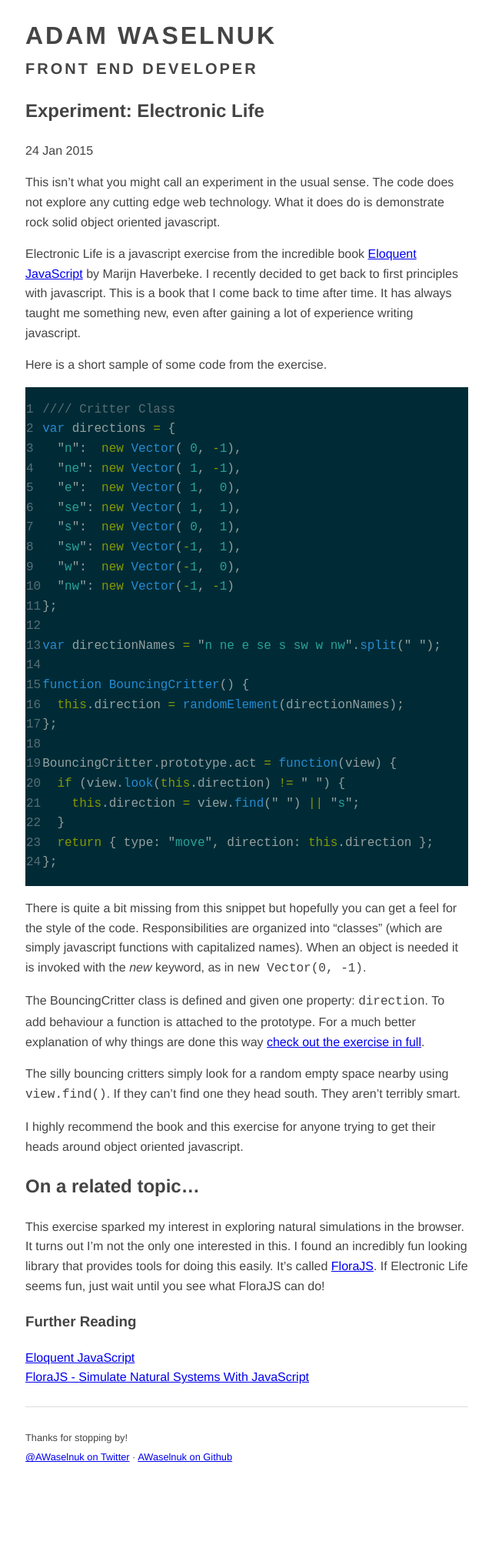
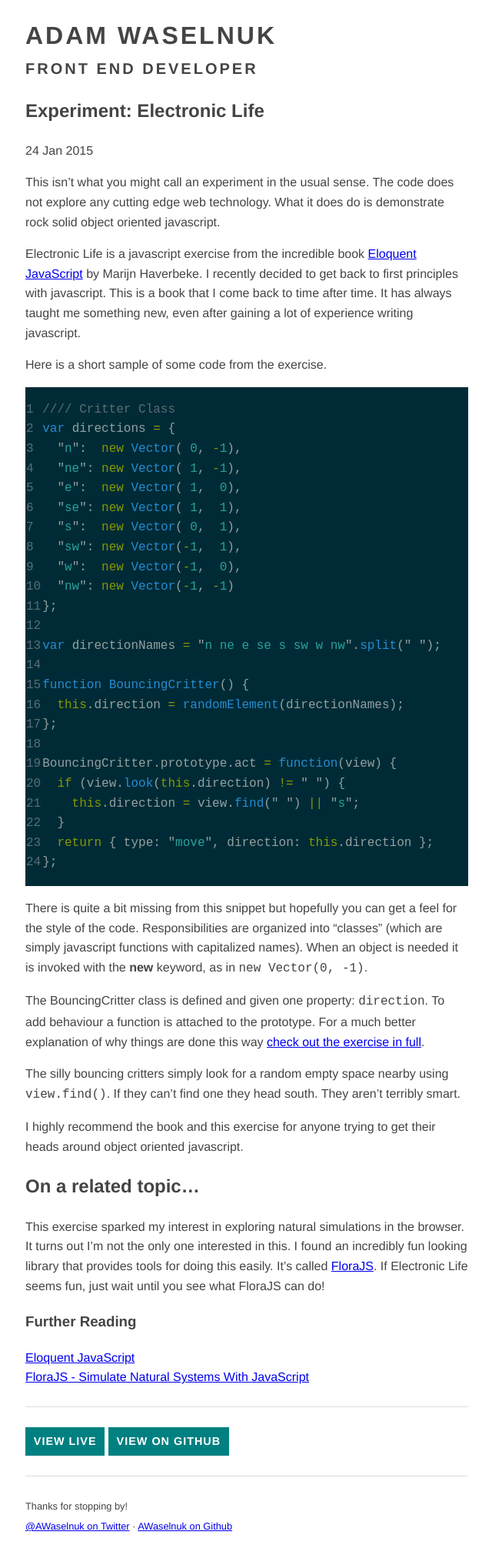
Before and after one commit to AWaselnuk/AWaselnuk.github.io, a Jekyll site: the page built from _posts/2015-01-24-electronic-life.markdown, in a window 1280 px wide. Shown: the whole page at 77% size, without its empty margins (319-959 px from the left). Built offline with Jekyll 4.4.1, drawn with Linux system fonts in a browser that asks for light colours; Markdown is read by kramdown in place of the engine named in the settings; before the commit the page ends 1931 px from its top, so only the background shows below that.

Commit message:
Experiments list. More formatting.

```diff
--- /dev/null
+++ b/_includes/external_links.html
@@ -0,0 +1,11 @@
+
+<hr>
+
+<div>
+  {% if page.live %}
+  <a class="btn btn-primary random-color" href="{{ page.live }}">View Live</a>
+  {% endif %}
+  {% if page.github %}
+  <a class="btn btn-primary random-color" href="{{ page.github }}">View On Github</a>
+  {% endif %}
+</div>
--- a/_layouts/post.html
+++ b/_layouts/post.html
@@ -3,8 +3,8 @@ layout: default
 ---
 <div class="post">
 
-  <h2 class="post-title">{{ page.title }}</h2>
-  <p class="post-date">{{ page.date | date_to_string }}</p>
+  <h2 class="post-title random-color">{{ page.title }}</h2>
+  <p class="date">{{ page.date | date_to_string }}</p>
 
   <div class="post-content">
   {{ content }}
--- a/_layouts/project.html
+++ b/_layouts/project.html
@@ -2,7 +2,7 @@
 layout: default
 ---
 <h2>{{ page.title }}</h2>
-<p class="meta">{{ page.date | date_to_string }}</p>
+<p class="meta date">{{ page.date | date_to_string }}</p>
 
 <div class="post">
 {{ content }}
--- a/_posts/2015-01-24-electronic-life.markdown
+++ b/_posts/2015-01-24-electronic-life.markdown
@@ -2,8 +2,10 @@
 layout: post
 title:  "Experiment: Electronic Life"
 date:   2015-01-24 13:31:00
-categories: experiments javascript
-github: "//awaselnuk.github.io/electronic-life/"
+categories: experiments
+tags: experiments javascript
+live: "//awaselnuk.github.io/electronic-life/"
+github: "//github.com/AWaselnuk/electronic-life"
 cover: "http://38.media.tumblr.com/a7c1fb8071e4f9dfa12a9a40b90879c2/tumblr_n85aner12e1qzw1qyo1_500.gif"
 readings:
   - title: Eloquent JavaScript
@@ -11,7 +13,6 @@ readings:
   - title: FloraJS - Simulate Natural Systems With JavaScript
     url: "//github.com/vinceallenvince/FloraJS"
 ---
-<!-- TODO: View on github link -->
 
 This isn't what you might call an experiment in the usual sense. The code does not explore any cutting edge web technology. What it does do is demonstrate rock solid object oriented javascript.
 
@@ -48,9 +49,9 @@ BouncingCritter.prototype.act = function(view) {
 
 There is quite a bit missing from this snippet but hopefully you can get a feel for the style of the code.
 Responsibilities are organized into "classes" (which are simply javascript functions with capitalized names).
-When an object is needed it is invoked with the *new* keyword, as in `new Vector(0, -1)`.
+When an object is needed it is invoked with the **new** keyword, as in <code>new Vector(0, -1)</code>.
 
-The BouncingCritter class is defined and given one property: `direction`. To add behaviour a function is attached to the prototype.
+The BouncingCritter class is defined and given one property: <code>direction</code>. To add behaviour a function is attached to the prototype.
 For a much better explanation of why things are done this way [check out the exercise in full](http://eloquentjavascript.net/07_elife.html).
 
 The silly bouncing critters simply look for a random empty space nearby using `view.find()`. If they can't find one they head south. They aren't terribly smart.
@@ -62,3 +63,5 @@ I highly recommend the book and this exercise for anyone trying to get their hea
 This exercise sparked my interest in exploring natural simulations in the browser. It turns out I'm not the only one interested in this. I found an incredibly fun looking library that provides tools for doing this easily. It's called [FloraJS](https://github.com/vinceallenvince/FloraJS). If Electronic Life seems fun, just wait until you see what FloraJS can do!
 
 {% include further_reading.html %}
+
+{% include external_links.html %}
--- a/_scss/main.scss
+++ b/_scss/main.scss
@@ -11,6 +11,7 @@
 // Elements
 @import "grid";
 @import "type";
+@import "buttons.scss";
 
 // Site
 @import "global";
--- a/css/main.css
+++ b/css/main.css
@@ -504,6 +504,27 @@ hr {
   padding: 0;
   list-style: none; }
 
+.btn {
+  display: inline-block;
+  padding: 0.5em 0.75em;
+  background-color: #BBBBBB;
+  color: white;
+  text-decoration: none;
+  text-transform: uppercase;
+  letter-spacing: 1px;
+  font-size: 0.9em;
+  font-weight: 600; }
+  .btn:hover {
+    cursor: pointer;
+    background-color: #a2a2a2;
+    -webkit-transform: scale(1.02);
+        -ms-transform: scale(1.02);
+            transform: scale(1.02); }
+  .btn.btn-primary {
+    background-color: teal; }
+    .btn.btn-primary:hover {
+      background-color: #004d4d; }
+
 * {
   -moz-box-sizing: border-box;
        box-sizing: border-box; }
--- a/index.html
+++ b/index.html
@@ -39,7 +39,7 @@ title: Adam Waselnuk - Front End Developer
         {% for post in site.posts %}
           <li class="post">
             <h3 class="post-title"><a href="{{ post.url }}">{{ post.title }}</a></h3>
-            <p class="post-date">{{ post.date | date_to_string }}</p>
+            <p class="date">{{ post.date | date_to_string }}</p>
             <p class="post-excerpt">{{ post.excerpt }} <a class="read-more" href="{{ post.url }}">read more ...</a></p>
           </li>
         {% endfor %}
--- a/projects.html
+++ b/projects.html
@@ -21,7 +21,7 @@ title: Adam Waselnuk - Front End Developer
             <img class="project-cover" src="{{ project.cover }}" alt="{{ project.title }}">
             <h3 class="project-title">{{ project.title }}</h3>
           </a>
-          <p><a href="{{ project.live }}">{{ project.live }}</a> | {{ project.date | date_to_string }}</p>
+          <p><a href="{{ project.live }}">{{ project.live }}</a> | <span class="date">{{ project.date | date_to_string }}</span></p>
           <p class="project-excerpt">{{ project.excerpt }} <a class="read-more" href="{{ project.url }}">read more ...</a></p>
         </li>
       {% endfor %}
```
Also changed, not shown: _scss/_buttons.scss (added, +22 -0 lines), experiments.html (added, +35 -0 lines).
